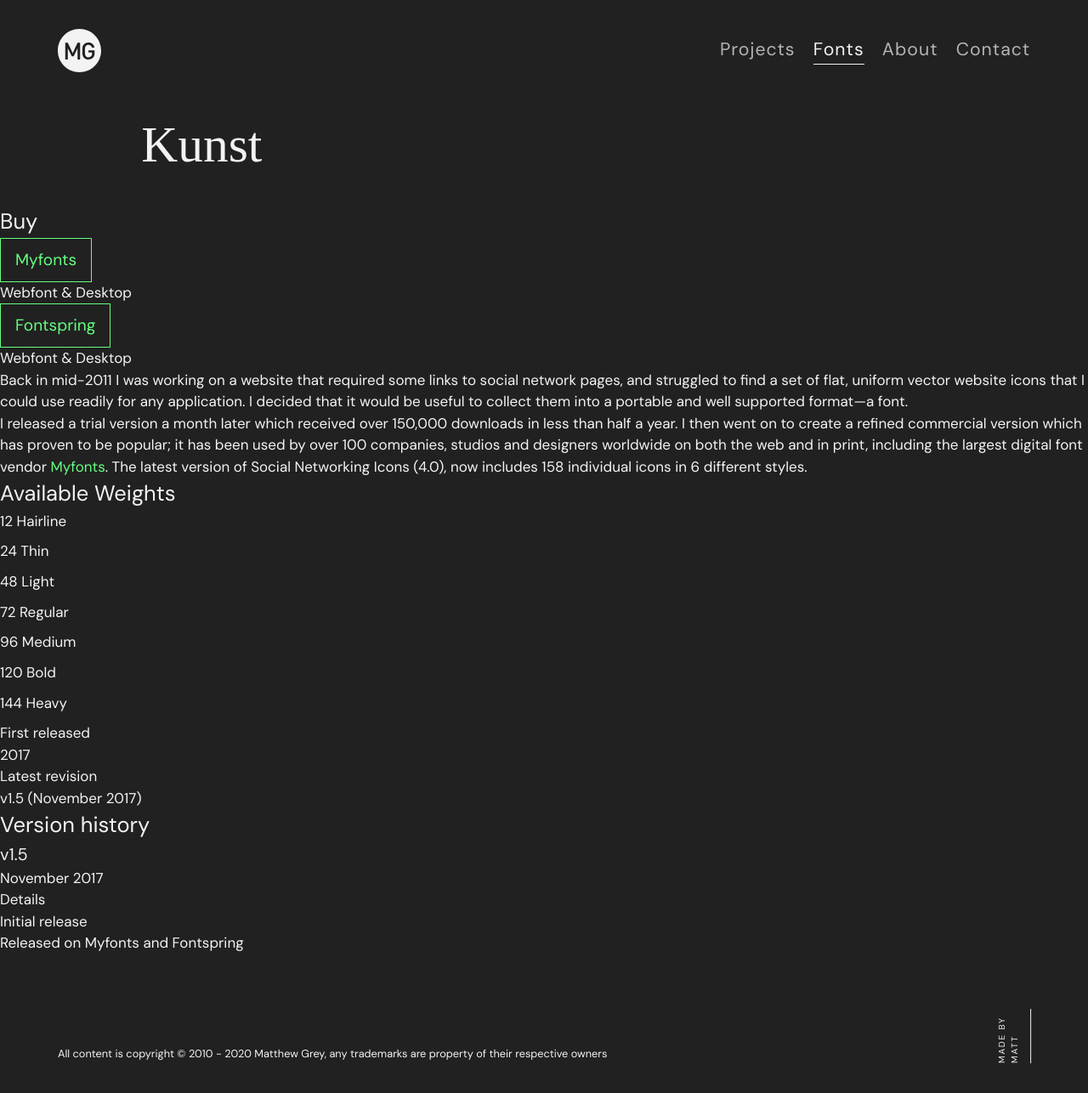
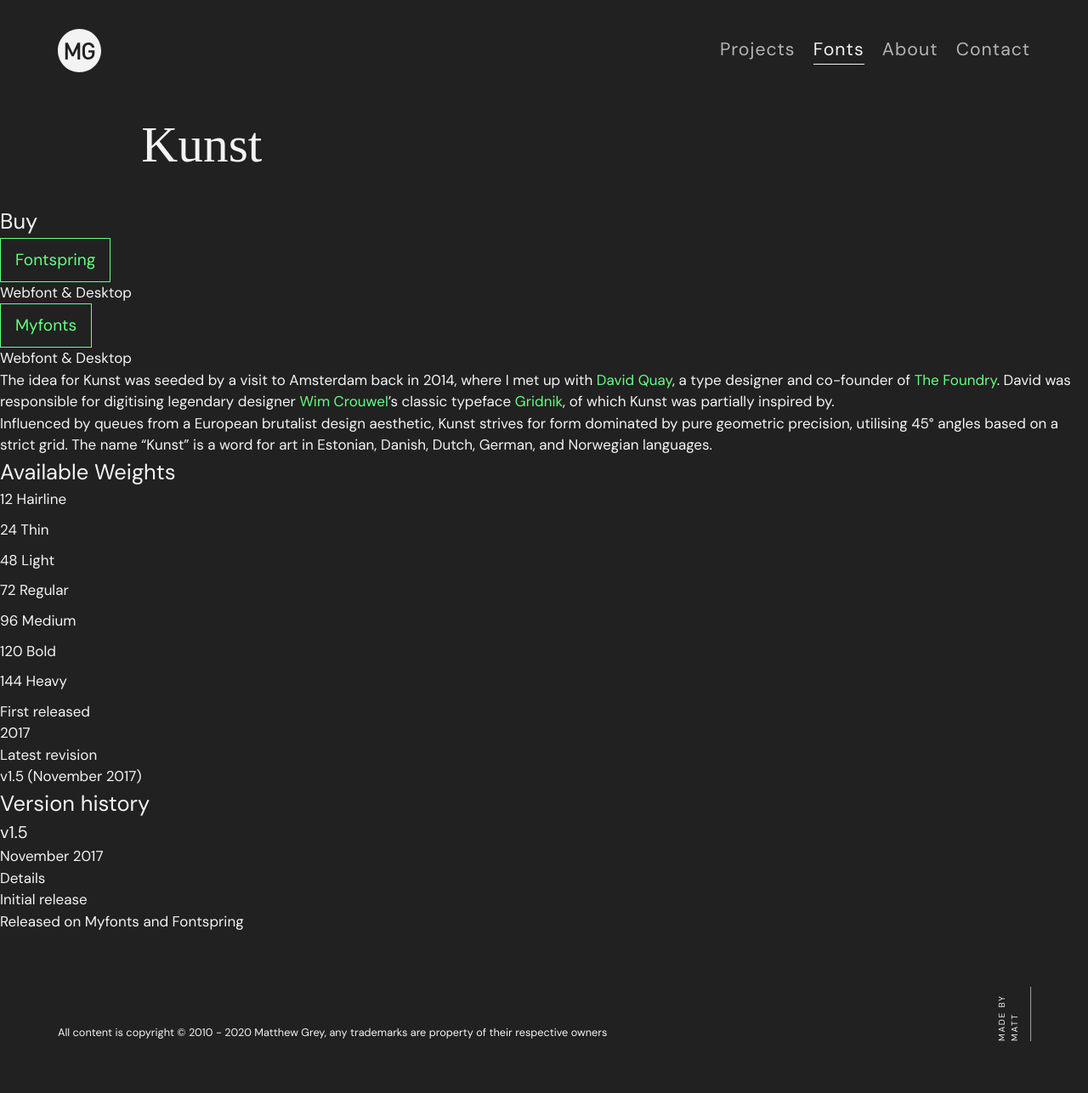
Before and after one commit to MattGreyDesign/himatt.com, a Jekyll site: the page built from _fonts/kunst.md, in a window 1280 px wide. Shown: the whole page at 85% size. Built offline with Jekyll 4.4.1, drawn with Linux system fonts in a browser that asks for light colours; nearby versions of some CDN libraries; some web fonts are replaced; after the commit the page ends 1260 px from its top, so only the background shows below that.

Commit message:
font page

```diff
--- a/_fonts/kunst.md
+++ b/_fonts/kunst.md
@@ -35,15 +35,17 @@ in_use:
     link: "http://www.myfonts.com"
 
 vendors:
+  - title: "Fontspring"
+    licence: Webfont & Desktop
+    url: "https://www.fontspring.com/fonts/matt-grey-design/kunst"
+
   - title: "Myfonts"
     licence: Webfont & Desktop
     url: "https://www.myfonts.com/fonts/matt-grey/kunst/"
 
-  - title: "Fontspring"
-    licence: Webfont & Desktop
-    url: "https://www.fontspring.com/fonts/matt-grey-design/kunst"
 
 initial_release: 2017
+designed_from: 2014
 
 releases:
   - version: v1.5
@@ -53,6 +55,15 @@ releases:
         - Released on Myfonts and Fontspring
 ---
 
-Back in mid-2011 I was working on a website that required some links to social network pages, and struggled to find a set of flat, uniform vector website icons that I could use readily for any application. I decided that it would be useful to collect them into a portable and well supported format—a font.
+The idea for Kunst was seeded by a visit to Amsterdam back in 2014, where I met
+up with [David Quay](http://davidquaydesign.com/), a type designer and
+co-founder of [The Foundry](https://www.fontshop.com/foundries/the-foundry).
+David was responsible for digitising legendary designer
+[Wim Crouwel](https://www.youtube.com/watch?v=RT9fCoDfir0)'s classic typeface
+[Gridnik](https://en.wikipedia.org/wiki/Gridnik), of which Kunst was partially
+inspired by.
 
-I released a trial version a month later which received over 150,000 downloads in less than half a year. I then went on to create a refined commercial version which has proven to be popular; it has been used by over 100 companies, studios and designers worldwide on both the web and in print, including the largest digital font vendor [Myfonts](www.myfonts.com). The latest version of Social Networking Icons (4.0), now includes 158 individual icons in 6 different styles.
+Influenced by queues from a European brutalist design aesthetic, Kunst strives
+for form dominated by pure geometric precision, utilising 45° angles based on a
+strict grid. The name "Kunst" is a word for art in Estonian, Danish, Dutch,
+German, and Norwegian languages.
--- a/_sass/site/base/_forms.scss
+++ b/_sass/site/base/_forms.scss
@@ -79,6 +79,7 @@ form {
     -moz-appearance: none;
     appearance: none;
     transition: border-bottom-color $timing-interaction;
+    background-color: var(--color-form-background);
   }
 
   #{$all-text-inputs-hover} {
--- a/_sass/site/base/_variables.scss
+++ b/_sass/site/base/_variables.scss
@@ -48,15 +48,18 @@
   --color-action: #65ff80;
 
   --color-highlight-rgb: var(--color-tertiary);
-  --color-highlight: rgb(--color-highlight-rgb);
+  --color-highlight: rgb(var(--color-highlight-rgb));
 
   --color-background: rgba(var(--color-secondary), 1);
   --color-line: rgba(var(--color-primary), var(--color-rgb-opacity-tint-mid));
+  --color-line-subtle: rgba(var(--color-primary), var(--color-rgb-opacity-tint-light));
   --color-text: rgba(var(--color-primary),.95);
+  --color-form-background: rgba(var(--color-primary),.95);
   --color-text-inverted: rgba(var(--color-secondary),.95);
 
   --color-cta: var(--color-action);
 
+  --color-rgb-opacity-tint-light: .1;
   --color-rgb-opacity-tint-mid: .6;
   --color-rgb-opacity-tint-dark: .85;
 }
--- a/_sass/site/components/_footer.scss
+++ b/_sass/site/components/_footer.scss
@@ -37,7 +37,7 @@ footer.main-footer {
 
   a.made-by {
     padding-bottom: 1em;
-    border-bottom: 1px solid var(--color-text);
+    border-bottom: 1px solid var(--color-line);
     text-decoration: none;
     text-transform: uppercase;
     word-wrap: break-word;
--- a/_sass/site/components/_header.scss
+++ b/_sass/site/components/_header.scss
@@ -170,7 +170,7 @@
     padding-top: rem(16px);
     padding-bottom: rem(16px);
     position: fixed;
-    border-bottom: 1px solid rgba(white, .08);
+    border-bottom: 1px solid var(--color-line-subtle);
 
     .logo {
       width: rem(44px);
```
Also changed, not shown: _fonts/social-networking-icons.md (+14 -2 lines), images/fonts/sni/flist-sni.svg.
